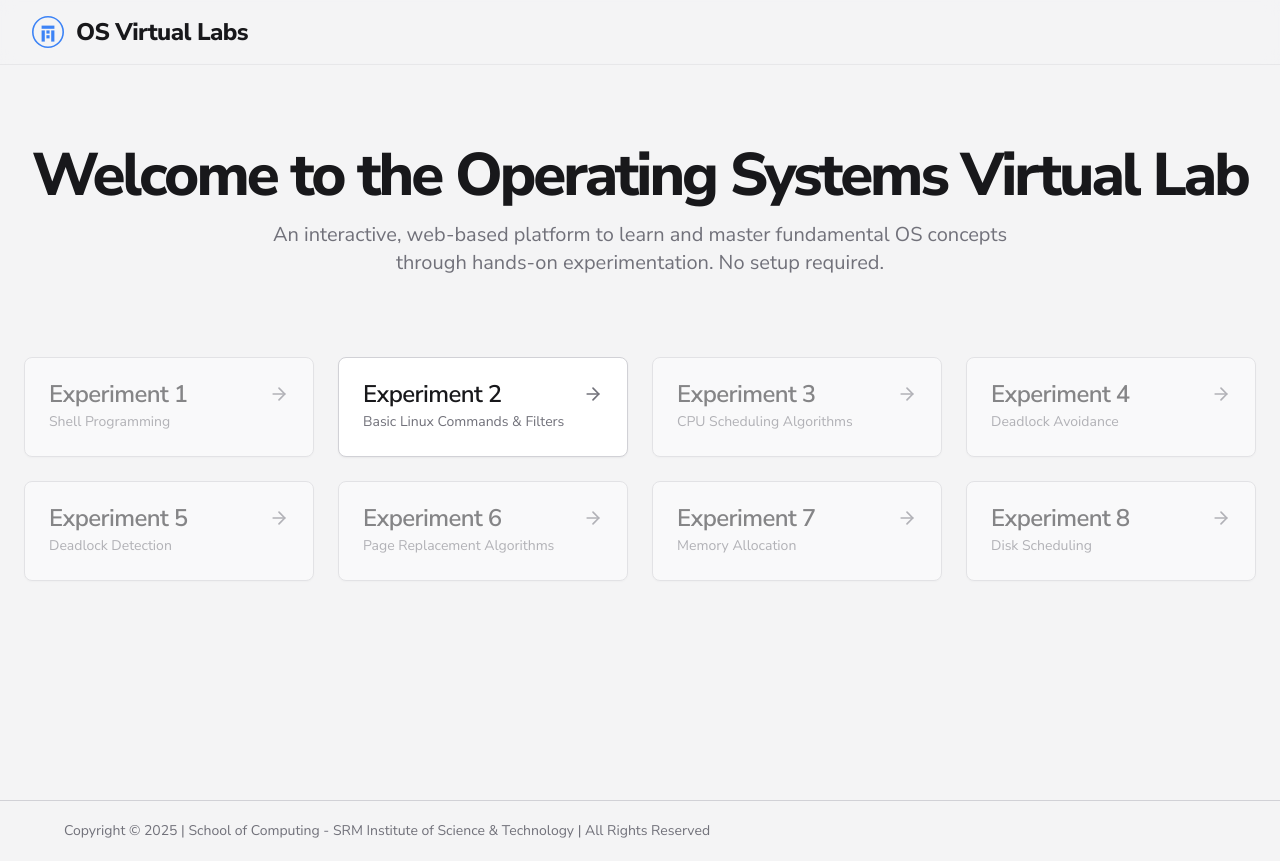
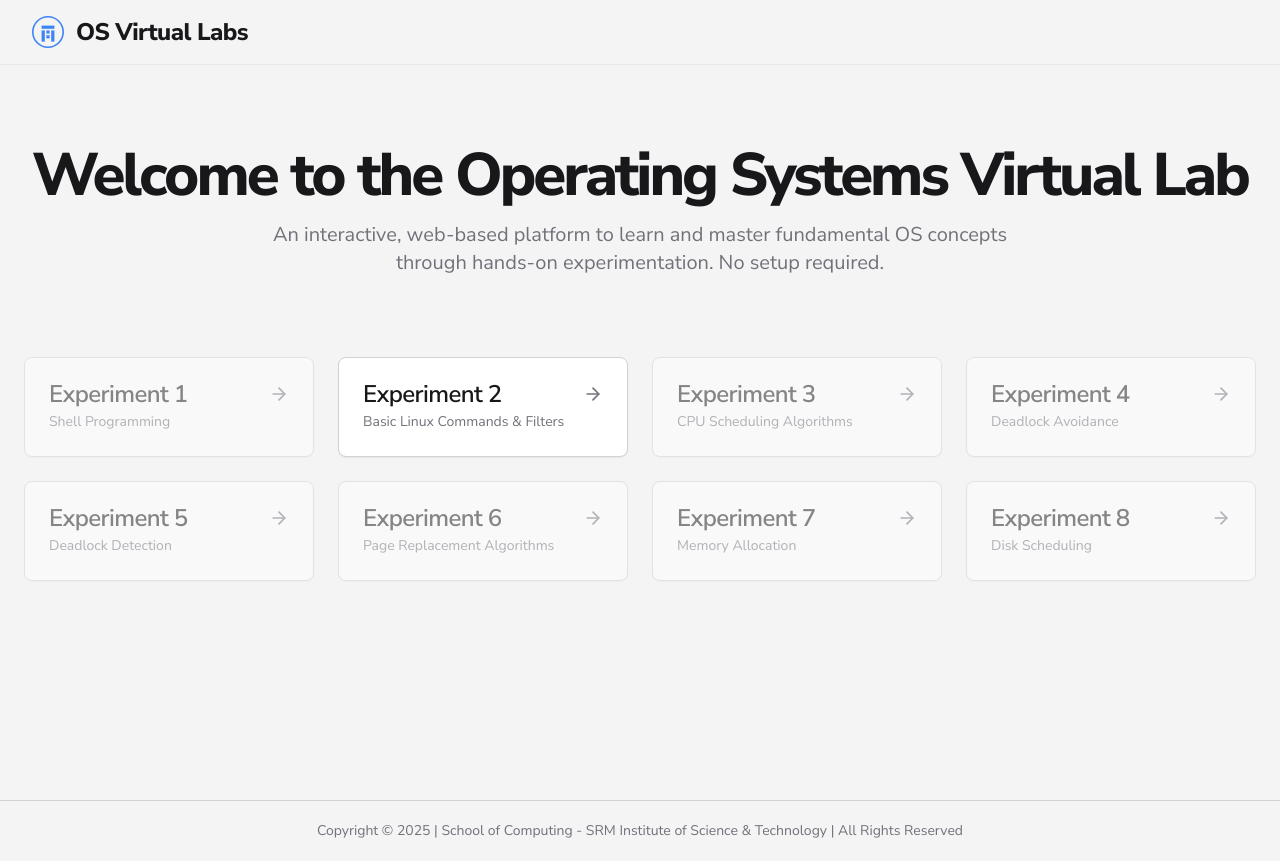
Before and after one commit to tanishpoddar/VirtualShell, a Next.js app: page / in a window 1280 px wide. Built offline with nearby package versions, Linux system fonts and the light colour scheme.

Commit message:
changed-code-files

```diff
--- a/src/components/footer.tsx
+++ b/src/components/footer.tsx
@@ -3,8 +3,8 @@ export default function Footer() {
 
   return (
     <footer className="py-6 md:px-8 md:py-4 bg-background border-t">
-      <div className="container flex flex-col items-center justify-center gap-2 text-center md:flex-row md:justify-between">
-        <p className="text-balance text-sm leading-loose text-muted-foreground">
+      <div className="container flex items-center justify-center">
+        <p className="text-balance text-sm leading-loose text-muted-foreground text-center">
           Copyright © {currentYear} | School of Computing - SRM Institute of Science &amp; Technology | All Rights Reserved
         </p>
       </div>
```
